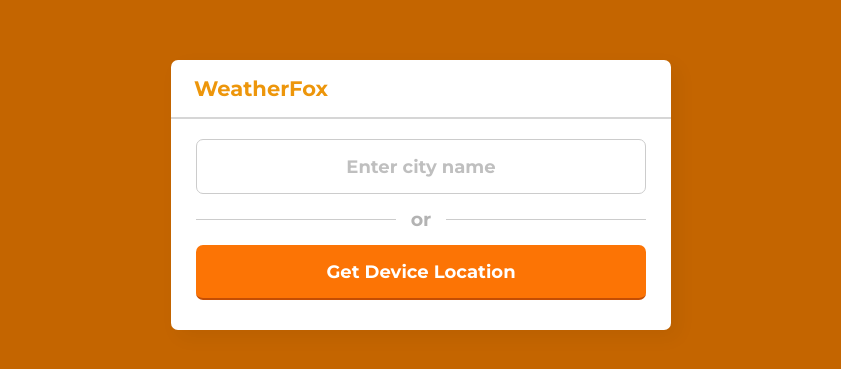
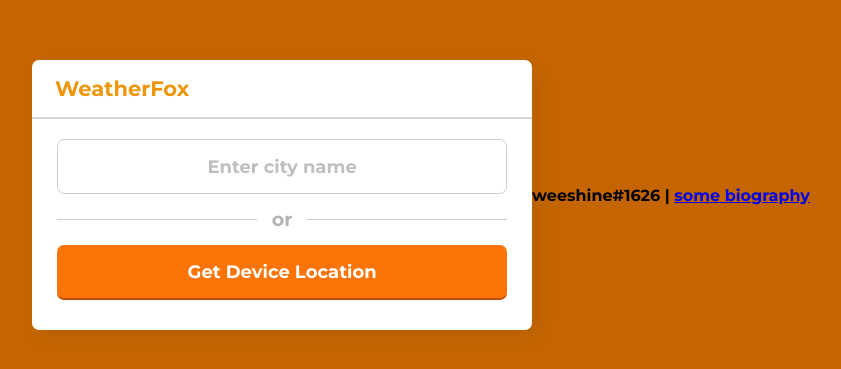
Before and after one commit to weeshineweb/WeatherFox, a plain HTML site: page index.html in a window 1280 px wide. Shown: the part 205-574 px from the top of the page, without its empty margins (219-1060 px from the left). Drawn offline with nearby package versions, Linux system fonts and the light colour scheme.

Commit message:
Update index.html

```diff
--- a/index.html
+++ b/index.html
@@ -55,6 +55,9 @@
     </div>
 
     <script src="script.js"></script>
+<footer>
+        <p>weeshine#1626 | <a href="http://site.ru">some biography</a></p>
+        </footer>
 
   </body>
 </html>
```
